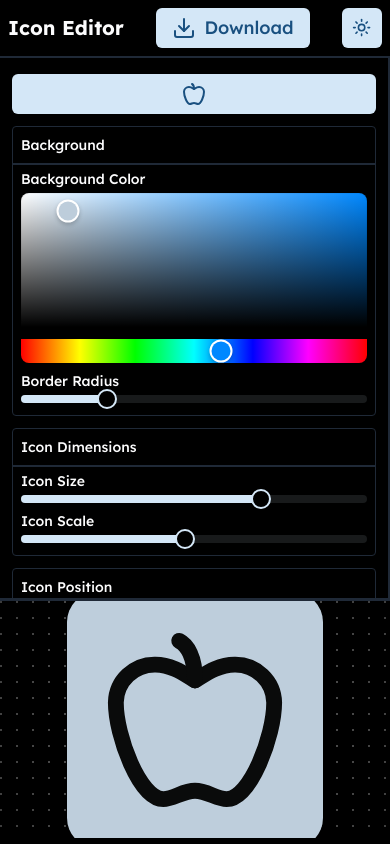
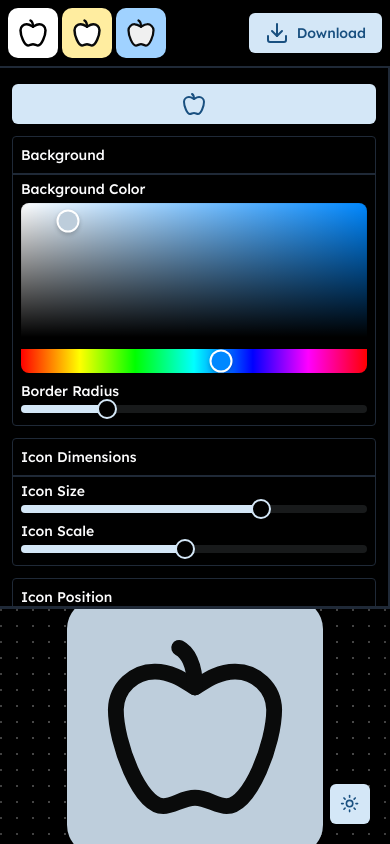
Before and after one commit to vwh/icon-editor, a React (Vite) app: page / in a window 390 px wide. Built offline with nearby package versions, Linux system fonts and the light colour scheme.

Commit message:
feat: added nav preview

```diff
--- a/src/App.tsx
+++ b/src/App.tsx
@@ -6,6 +6,7 @@ import * as svgs from "lucide-react";
 import Navbar from "@/components/navbar";
 import Sidebar from "@/components/sidebar";
 import DotPattern from "@/components/magicui/dot-pattern";
+import ThemeToggle from "@/components/theme/theme-toggle";
 
 export default function App() {
   const { svgSettings, selectedSvgName } = useStore();
@@ -13,8 +14,11 @@ export default function App() {
 
   return (
     <>
+      <div className="absolute bottom-[20px] right-[20px] z-50">
+        <ThemeToggle />
+      </div>
       <Navbar />
-      <main className="flex h-[calc(100vh-64px)] flex-col md:flex-row">
+      <main className="flex h-[calc(100vh-68px)] flex-col md:flex-row">
         <Sidebar />
         <section className="relative flex h-full w-full items-center justify-center overflow-hidden bg-background md:shadow-xl">
           <div
--- a/src/components/navbar.tsx
+++ b/src/components/navbar.tsx
@@ -1,18 +1,76 @@
+import { useStore } from "@/store/useStore";
+import { variations } from "@/lib/preview";
+import type { Icons } from "@/types";
+
 import { Button } from "@/components/ui/button";
-import ThemeToggle from "@/components/theme/theme-toggle";
 import { DownloadIcon } from "lucide-react";
+import * as svgs from "lucide-react";
 
 import { handleDownload } from "@/lib/download";
 
 export default function Navbar() {
+  const { selectedSvgName, setSvgSettings } = useStore();
+  const SvgComponent = svgs[selectedSvgName as Icons];
   return (
     <nav className="flex h-full w-full items-center justify-between gap-2 border-b-2 p-2">
-      <span className="text-xl font-bold">Icon Editor</span>
+      <span className="hidden text-xl font-bold md:block">Icon Editor</span>
+      <div className="flex gap-1">
+        {variations.map((svgSettings, index) => (
+          <button
+            key={index}
+            type="button"
+            onClick={() =>
+              setSvgSettings({
+                ...svgSettings,
+                size: 190,
+                radius: 30
+              })
+            }
+          >
+            <div
+              className="z-50"
+              id="svg-container"
+              style={{
+                width: "50px",
+                height: "50px",
+                borderRadius: `${svgSettings.radius}px`,
+                backgroundColor: svgSettings.bgColor,
+                position: "relative",
+                overflow: "hidden",
+                boxShadow: `${svgSettings.shadowOffsetX}px ${svgSettings.shadowOffsetY}px ${svgSettings.shadowBlur}px ${svgSettings.shadowColor}`
+              }}
+            >
+              <div
+                style={{
+                  position: "absolute",
+                  top: `${25 + svgSettings.position.y - svgSettings.size / 2}px`,
+                  left: `${25 + svgSettings.position.x - svgSettings.size / 2}px`,
+                  opacity: svgSettings.opacity
+                }}
+              >
+                <SvgComponent
+                  fill={svgSettings.fillColor}
+                  fillOpacity={svgSettings.fillOpacity}
+                  stroke={svgSettings.svgColor}
+                  strokeWidth={svgSettings.strokeWidth}
+                  strokeLinecap="round"
+                  strokeLinejoin="round"
+                  width={svgSettings.size}
+                  height={svgSettings.size}
+                  style={{
+                    position: "absolute",
+                    transform: `rotate(${svgSettings.rotation}deg) scale(${svgSettings.scale})`
+                  }}
+                />
+              </div>
+            </div>
+          </button>
+        ))}
+      </div>
       <Button onClick={handleDownload}>
         <DownloadIcon />
-        <span className="ml-2 text-lg">Download</span>
+        <span className="ml-2 md:text-lg">Download</span>
       </Button>
-      <ThemeToggle />
     </nav>
   );
 }
--- /dev/null
+++ b/src/lib/preview.ts
@@ -0,0 +1,44 @@
+const base = {
+  fillColor: "#0A0B0B",
+  fillOpacity: 0,
+  size: 30,
+  radius: 10,
+  bgColor: "#BECEDC",
+  svgColor: "#0A0B0B",
+  position: { x: 0, y: 0 },
+  rotation: 0,
+  strokeWidth: 2,
+  opacity: 1,
+  scale: 1,
+  shadowColor: "#0A0B0B",
+  shadowBlur: 0,
+  shadowOffsetX: 0,
+  shadowOffsetY: 0
+};
+
+const variation0 = {
+  ...base,
+  fillColor: "#000000",
+  fillOpacity: 0,
+  bgColor: "#FFFFFF",
+  svgColor: "#000000",
+  shadowColor: "#000000"
+};
+
+const variation1 = {
+  ...base,
+  bgColor: "#FFEDA0",
+  fillOpacity: 1,
+  fillColor: "#FFF",
+  strokeWidth: 2
+};
+
+const variation2 = {
+  ...base,
+  bgColor: "#A0D2FF",
+  fillColor: "#F0F0F0",
+  fillOpacity: 1,
+  strokeWidth: 1.8
+};
+
+export const variations = [variation0, variation1, variation2];
```
